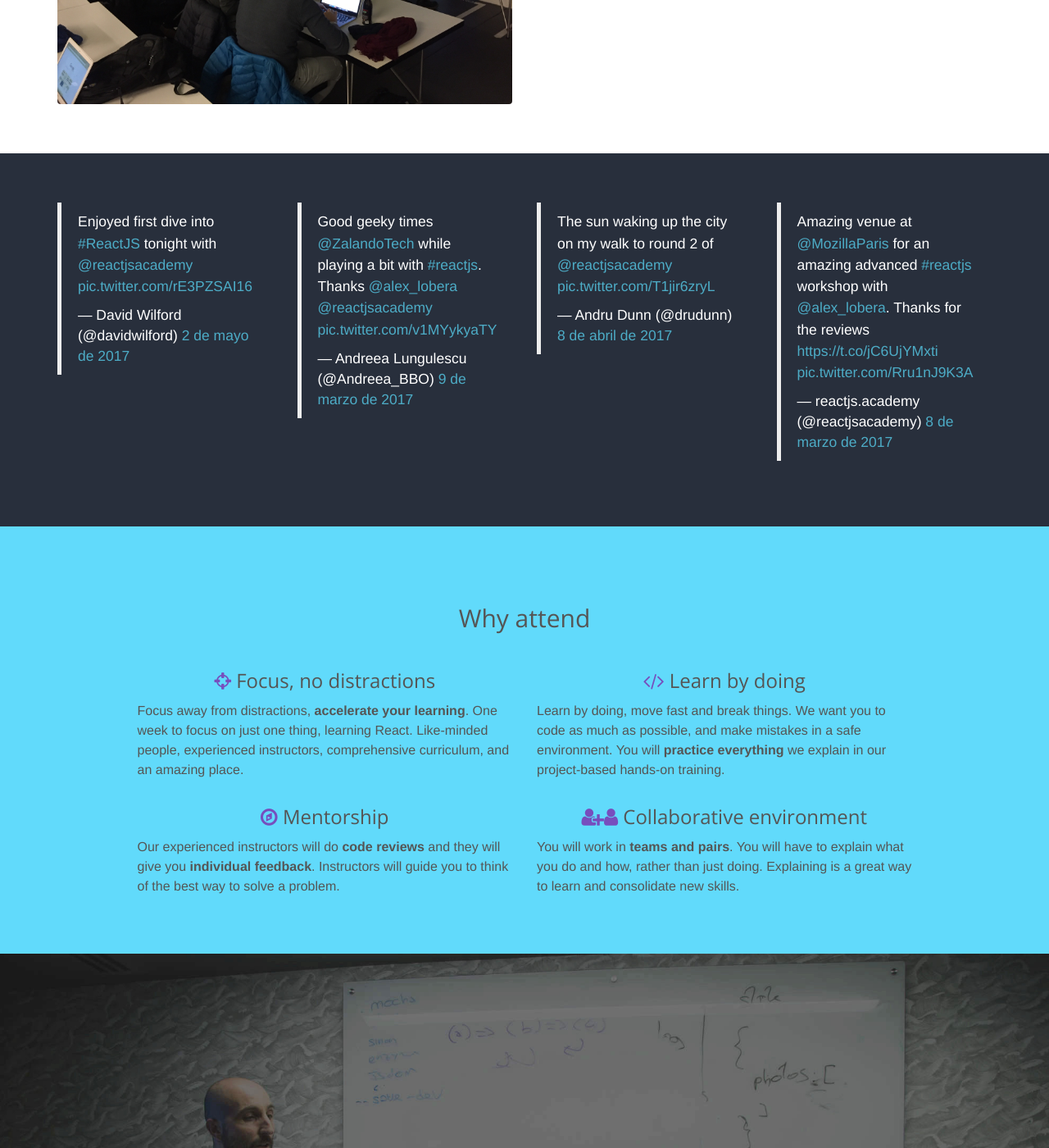
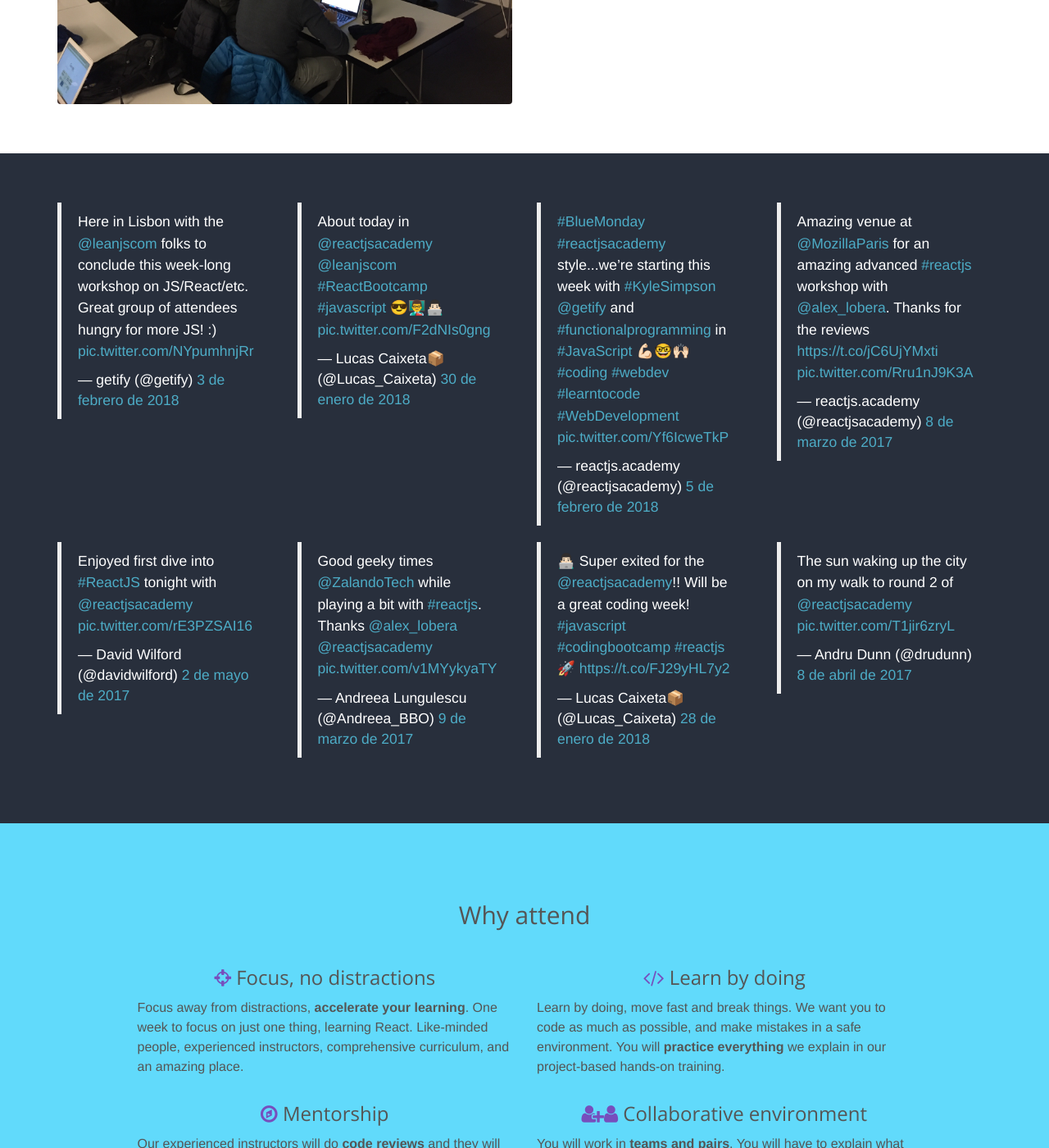
Before and after one commit to reactgraphqlacademy/reactjs.academy_OLD_JEKYLL_SITE, a Jekyll site: the page built from index.html, in a window 1280 px wide and 1400 px high, scrolled down 1574 px. Shown: the whole window at 82% size. Built offline with Jekyll 4.4.1, drawn with Linux system fonts in a browser that asks for light colours; nearby versions of some CDN libraries; comment, search, counter and statistics services are not loaded.

Commit message:
adds more tweets to home page

```diff
--- a/_includes/tweets.html
+++ b/_includes/tweets.html
@@ -1,5 +1,19 @@
 <div class="section">
 	<div class="container">
+		<div class="row">
+			<div class="col-md-3 col-sm-6">
+				<blockquote class="twitter-tweet" data-lang="es"><p lang="en" dir="ltr">Here in Lisbon with the <a href="https://twitter.com/leanjscom?ref_src=twsrc%5Etfw">@leanjscom</a> folks to conclude this week-long workshop on JS/React/etc. Great group of attendees hungry for more JS! :) <a href="https://t.co/NYpumhnjRr">pic.twitter.com/NYpumhnjRr</a></p>&mdash; getify (@getify) <a href="https://twitter.com/getify/status/959719666728890368?ref_src=twsrc%5Etfw">3 de febrero de 2018</a></blockquote>
+			</div>
+      <div class="col-md-3 col-sm-6">
+				<blockquote class="twitter-tweet" data-lang="es"><p lang="en" dir="ltr">About today in <a href="https://twitter.com/reactjsacademy?ref_src=twsrc%5Etfw">@reactjsacademy</a> <a href="https://twitter.com/leanjscom?ref_src=twsrc%5Etfw">@leanjscom</a> <a href="https://twitter.com/hashtag/ReactBootcamp?src=hash&amp;ref_src=twsrc%5Etfw">#ReactBootcamp</a> <a href="https://twitter.com/hashtag/javascript?src=hash&amp;ref_src=twsrc%5Etfw">#javascript</a> 😎👨‍🏫👨🏻‍💻 <a href="https://t.co/F2dNIs0gng">pic.twitter.com/F2dNIs0gng</a></p>&mdash; Lucas Caixeta📦 (@Lucas_Caixeta) <a href="https://twitter.com/Lucas_Caixeta/status/958143427811663875?ref_src=twsrc%5Etfw">30 de enero de 2018</a></blockquote>
+      </div>
+      <div class="col-md-3 col-sm-6">
+				<blockquote class="twitter-tweet" data-lang="es"><p lang="en" dir="ltr"><a href="https://twitter.com/hashtag/BlueMonday?src=hash&amp;ref_src=twsrc%5Etfw">#BlueMonday</a> <a href="https://twitter.com/hashtag/reactjsacademy?src=hash&amp;ref_src=twsrc%5Etfw">#reactjsacademy</a> style...we’re starting this week with <a href="https://twitter.com/hashtag/KyleSimpson?src=hash&amp;ref_src=twsrc%5Etfw">#KyleSimpson</a> <a href="https://twitter.com/getify?ref_src=twsrc%5Etfw">@getify</a> and <a href="https://twitter.com/hashtag/functionalprogramming?src=hash&amp;ref_src=twsrc%5Etfw">#functionalprogramming</a> in <a href="https://twitter.com/hashtag/JavaScript?src=hash&amp;ref_src=twsrc%5Etfw">#JavaScript</a> 💪🏻🤓🙌🏻 <a href="https://twitter.com/hashtag/coding?src=hash&amp;ref_src=twsrc%5Etfw">#coding</a> <a href="https://twitter.com/hashtag/webdev?src=hash&amp;ref_src=twsrc%5Etfw">#webdev</a> <a href="https://twitter.com/hashtag/learntocode?src=hash&amp;ref_src=twsrc%5Etfw">#learntocode</a> <a href="https://twitter.com/hashtag/WebDevelopment?src=hash&amp;ref_src=twsrc%5Etfw">#WebDevelopment</a> <a href="https://t.co/Yf6IcweTkP">pic.twitter.com/Yf6IcweTkP</a></p>&mdash; reactjs.academy (@reactjsacademy) <a href="https://twitter.com/reactjsacademy/status/960463390777987073?ref_src=twsrc%5Etfw">5 de febrero de 2018</a></blockquote>
+      </div>
+      <div class="col-md-3 col-sm-6">
+        <blockquote class="twitter-tweet" data-lang="es"><p lang="en" dir="ltr">Amazing venue at <a href="https://twitter.com/MozillaParis?ref_src=twsrc%5Etfw">@MozillaParis</a> for an amazing advanced <a href="https://twitter.com/hashtag/reactjs?src=hash&amp;ref_src=twsrc%5Etfw">#reactjs</a> workshop with <a href="https://twitter.com/alex_lobera?ref_src=twsrc%5Etfw">@alex_lobera</a>. Thanks for the reviews <a href="https://t.co/jC6UjYMxti">https://t.co/jC6UjYMxti</a> <a href="https://t.co/Rru1nJ9K3A">pic.twitter.com/Rru1nJ9K3A</a></p>&mdash; reactjs.academy (@reactjsacademy) <a href="https://twitter.com/reactjsacademy/status/839507299576197120?ref_src=twsrc%5Etfw">8 de marzo de 2017</a></blockquote>
+      </div>
+    </div>
 		<div class="row">
 			<div class="col-md-3 col-sm-6">
 				<blockquote class="twitter-tweet" data-lang="es"><p lang="en" dir="ltr">Enjoyed first dive into <a href="https://twitter.com/hashtag/ReactJS?src=hash&amp;ref_src=twsrc%5Etfw">#ReactJS</a> tonight with <a href="https://twitter.com/reactjsacademy?ref_src=twsrc%5Etfw">@reactjsacademy</a> <a href="https://t.co/rE3PZSAI16">pic.twitter.com/rE3PZSAI16</a></p>&mdash; David Wilford (@davidwilford) <a href="https://twitter.com/davidwilford/status/859507150649008132?ref_src=twsrc%5Etfw">2 de mayo de 2017</a></blockquote>
@@ -8,11 +22,11 @@
         <blockquote class="twitter-tweet" data-lang="es"><p lang="en" dir="ltr">Good geeky times <a href="https://twitter.com/ZalandoTech?ref_src=twsrc%5Etfw">@ZalandoTech</a> while playing a bit with <a href="https://twitter.com/hashtag/reactjs?src=hash&amp;ref_src=twsrc%5Etfw">#reactjs</a>. Thanks <a href="https://twitter.com/alex_lobera?ref_src=twsrc%5Etfw">@alex_lobera</a> <a href="https://twitter.com/reactjsacademy?ref_src=twsrc%5Etfw">@reactjsacademy</a> <a href="https://t.co/v1MYykyaTY">pic.twitter.com/v1MYykyaTY</a></p>&mdash; Andreea Lungulescu (@Andreea_BBO) <a href="https://twitter.com/Andreea_BBO/status/839908726157029382?ref_src=twsrc%5Etfw">9 de marzo de 2017</a></blockquote>
       </div>
 			<div class="col-md-3 col-sm-6">
+				<blockquote class="twitter-tweet" data-lang="es"><p lang="en" dir="ltr">👨🏻‍💻 Super exited for the <a href="https://twitter.com/reactjsacademy?ref_src=twsrc%5Etfw">@reactjsacademy</a>!! Will be a great coding week! <a href="https://twitter.com/hashtag/javascript?src=hash&amp;ref_src=twsrc%5Etfw">#javascript</a> <a href="https://twitter.com/hashtag/codingbootcamp?src=hash&amp;ref_src=twsrc%5Etfw">#codingbootcamp</a> <a href="https://twitter.com/hashtag/reactjs?src=hash&amp;ref_src=twsrc%5Etfw">#reactjs</a> 🚀 <a href="https://t.co/FJ29yHL7y2">https://t.co/FJ29yHL7y2</a></p>&mdash; Lucas Caixeta📦 (@Lucas_Caixeta) <a href="https://twitter.com/Lucas_Caixeta/status/957605490225287168?ref_src=twsrc%5Etfw">28 de enero de 2018</a></blockquote>
+			</div>
+			<div class="col-md-3 col-sm-6">
         <blockquote class="twitter-tweet" data-lang="es"><p lang="en" dir="ltr">The sun waking up the city on my walk to round 2 of <a href="https://twitter.com/reactjsacademy?ref_src=twsrc%5Etfw">@reactjsacademy</a> <a href="https://t.co/T1jir6zryL">pic.twitter.com/T1jir6zryL</a></p>&mdash; Andru Dunn (@drudunn) <a href="https://twitter.com/drudunn/status/850618836508434433?ref_src=twsrc%5Etfw">8 de abril de 2017</a></blockquote>
 			</div>
-      <div class="col-md-3 col-sm-6">
-        <blockquote class="twitter-tweet" data-lang="es"><p lang="en" dir="ltr">Amazing venue at <a href="https://twitter.com/MozillaParis?ref_src=twsrc%5Etfw">@MozillaParis</a> for an amazing advanced <a href="https://twitter.com/hashtag/reactjs?src=hash&amp;ref_src=twsrc%5Etfw">#reactjs</a> workshop with <a href="https://twitter.com/alex_lobera?ref_src=twsrc%5Etfw">@alex_lobera</a>. Thanks for the reviews <a href="https://t.co/jC6UjYMxti">https://t.co/jC6UjYMxti</a> <a href="https://t.co/Rru1nJ9K3A">pic.twitter.com/Rru1nJ9K3A</a></p>&mdash; reactjs.academy (@reactjsacademy) <a href="https://twitter.com/reactjsacademy/status/839507299576197120?ref_src=twsrc%5Etfw">8 de marzo de 2017</a></blockquote>
-      </div>
     </div>
 	</div>
 </div>
```
